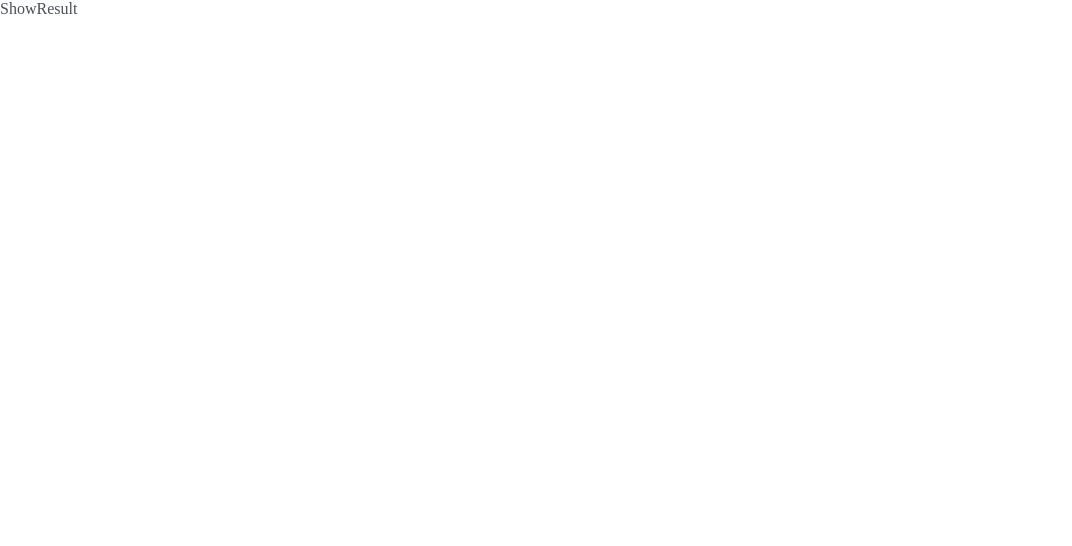
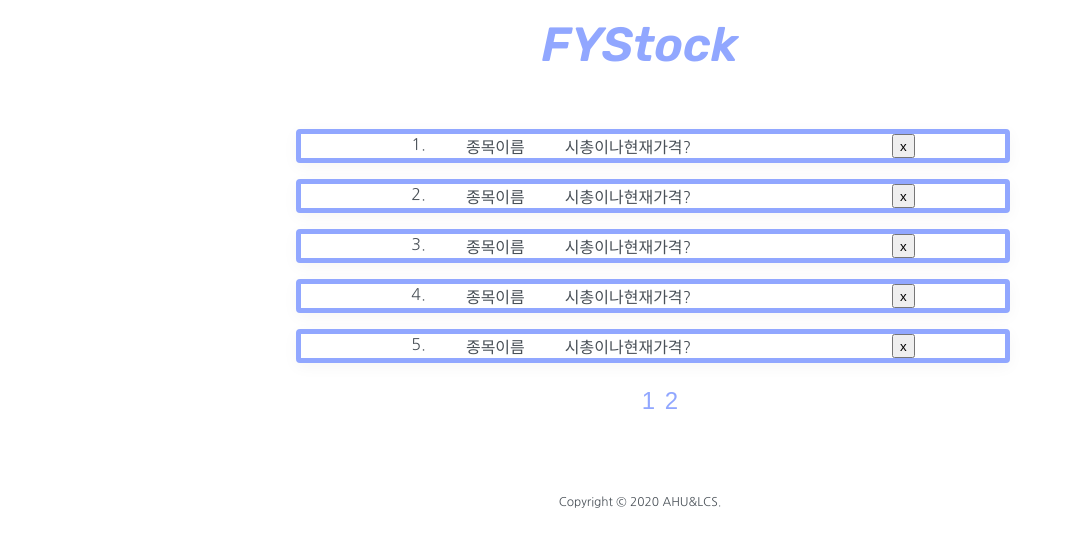
Before and after one commit to Jeff-Ahn/fystock, a React (Create React App) app in the folder client/: page /result in a window 1280 px wide. Shown: the top 546 px of the page, without its empty margins (0-1072 px from the left). Built offline with nearby package versions, Linux system fonts and the light colour scheme.

Commit message:
add: pagination

```diff
--- a/client/public/index.html
+++ b/client/public/index.html
@@ -28,6 +28,8 @@
       href="https://fonts.googleapis.com/css2?family=Rubik:ital,wght@1,600&display=swap"
       rel="stylesheet"
     />
+    <link rel="preconnect" href="https://fonts.gstatic.com" />
+<link href="https://fonts.googleapis.com/css2?family=Nanum+Gothic:wght@400;700&display=swap" rel="stylesheet" />
     <title>FYStock</title>
   </head>
   <body>
--- a/client/src/components/common/Button.js
+++ b/client/src/components/common/Button.js
@@ -1,7 +1,7 @@
 import React from 'react';
 import styled from '@emotion/styled';
 import { Route } from 'react-router-dom';
-import { PRIMARY_COLOR } from '../../domain/constants';
+import { MOBILE_MAX_WIDTH, PRIMARY_COLOR } from '../../domain/constants';
 
 const ButtonBlock = styled.button`
   display: inline-flex;
@@ -20,6 +20,10 @@ const ButtonBlock = styled.button`
   transition: 0.125s all ease-in;
   &:hover {
     box-shadow: 0px 2px 12px #00000030;
+  }
+
+  @media (max-width: ${MOBILE_MAX_WIDTH}px) {
+    font-size: 1.5rem;
   }
 `;
 
--- /dev/null
+++ b/client/src/components/common/Card.js
@@ -0,0 +1,52 @@
+import React from 'react';
+import { Link } from 'react-router-dom';
+import styled from '@emotion/styled';
+import { PRIMARY_COLOR } from '../../domain/constants';
+// import stocksApi from '../../api/stock';
+
+const StyledLink = styled(Link)`
+  text-decoration: none;
+  color: inherit;
+`;
+const CardBlock = styled.div`
+  display: flex;
+  justify-content: space-around;
+  border: 5px solid ${PRIMARY_COLOR};
+  width: 100%;
+  background: #fff;
+  border-radius: 4px;
+  box-shadow: 0 4px 16px 0 rgba(0, 0, 0, 0.04);
+  transition: 0.25s box-shadow ease-in, 0.25s transform ease-in;
+  margin: 0.5rem;
+  transition: 0.125s all ease-in;
+  &:hover {
+    box-shadow: 0 12px 20px 0 rgba(0, 0, 0, 0.08);
+    cursor: pointer;
+  }
+`;
+
+const Content = styled.div`
+  display: flex;
+  width: 20rem;
+  justify-content: space-around;
+`;
+
+const Card = ({ id, index }) => {
+  // const stock = stocksApi.getStock(id);
+
+  return (
+    <CardBlock>
+      <StyledLink to={`/result/${id}`}>
+        <Content>
+          {/* <header>{stock.stockName}</header> */}
+          <span>{index}.</span>
+          <header>종목이름</header>
+          <main>시총이나현재가격?</main>
+        </Content>
+      </StyledLink>
+      <button>x</button>
+    </CardBlock>
+  );
+};
+
+export default Card;
--- a/client/src/components/common/CheckBox.js
+++ b/client/src/components/common/CheckBox.js
@@ -1,5 +1,9 @@
+import styled from '@emotion/styled';
 import React from 'react';
 
+const TitleBlock = styled.span`
+  font-size: 1.125rem;
+`;
 const CheckBox = ({ onClick, onChange, title = '', checked = false }) => {
   return (
     <label>
@@ -9,7 +13,7 @@ const CheckBox = ({ onClick, onChange, title = '', checked = false }) => {
         type='checkbox'
         checked={checked}
       />
-      {title}
+      <TitleBlock>{title}</TitleBlock>
     </label>
   );
 };
--- /dev/null
+++ b/client/src/components/common/Pagination.js
@@ -0,0 +1,43 @@
+import React from 'react';
+import styled from '@emotion/styled';
+import { PRIMARY_COLOR } from '../../domain/constants';
+
+const Wrapper = styled.div`
+  display: flex;
+  justify-content: center;
+  align-items: center;
+`;
+const PageLists = styled.ul`
+  display: flex;
+`;
+const PageNumber = styled.li`
+  list-style: none;
+`;
+const PageButton = styled.button`
+  cursor: pointer;
+  font-size: 1.5rem;
+  color: ${PRIMARY_COLOR};
+  margin: 0 0.3rem;
+  padding: 0;
+  border: none;
+  background: none;
+`;
+const Pagination = ({ stockPerPage, totalStocks, paginate }) => {
+  const pageNumbers = [];
+
+  for (let i = 1; i <= Math.ceil(totalStocks / stockPerPage); i++) {
+    pageNumbers.push(i);
+  }
+  return (
+    <Wrapper>
+      <PageLists>
+        {pageNumbers.map((number) => (
+          <PageNumber key={number}>
+            <PageButton onClick={() => paginate(number)}>{number}</PageButton>
+          </PageNumber>
+        ))}
+      </PageLists>
+    </Wrapper>
+  );
+};
+export default Pagination;
--- a/client/src/components/search/Filter.js
+++ b/client/src/components/search/Filter.js
@@ -1,31 +1,80 @@
 import React from 'react';
 import styled from '@emotion/styled';
 import { PRIMARY_COLOR } from '../../domain/constants';
+import { css } from '@emotion/core';
 
 const FilterBlock = styled.div`
   display: flex;
+  justify-content: space-between;
+  align-items: center;
   padding-top: 1rem;
+  font-size: 1.125rem;
+`;
+
+const ConditionBlock = styled.span`
+  width: 100px;
+`;
+
+const NumberInput = styled.input`
+  transition: all 0.125s ease-in;
+  font-size: 0.875rem;
+  flex: 1;
+  height: 1.325rem;
+  margin-right: 0.5rem;
 `;
 
 const GLBtnBlock = styled.div``;
 
 const GreaterBtn = styled.button`
   background: ${(props) => props.color};
+  border-radius: 4px 0 0 4px;
+  font-size: 1.125rem;
+  padding: 0.2rem 0.5rem;
+  outline: none;
+  border: none;
+  font-weight: bold;
+  ${(props) =>
+    props.color &&
+    css`
+      color: #fff;
+    `}
 `;
 
 const LessBtn = styled.button`
   background: ${(props) => props.color};
+  border-radius: 0 4px 4px 0;
+  font-size: 1.125rem;
+  padding: 0.2rem 0.5rem;
+  border: none;
+  outline: none;
+  font-weight: bold;
+  ${(props) =>
+    props.color &&
+    css`
+      color: #fff;
+    `}
 `;
 
 const Filter = ({ condition, value, checkedState, id, setFilter }) => {
+  const onFocus = (e) => {
+    e.target.select();
+  };
+
   return (
     <FilterBlock>
-      <span>{condition}</span>
-      <input
+      <ConditionBlock>{condition}</ConditionBlock>
+      <NumberInput
         type='number'
+        step={5}
         value={value}
+        onFocus={(e) => onFocus(e)}
         onChange={(e) => {
-          setFilter(id, e.target.value * 1, checkedState);
+          const userInputValue =
+            e.target.value.length > 5
+              ? e.target.value.slice(0, 5) * 1
+              : e.target.value * 1;
+
+          setFilter(id, userInputValue, checkedState);
         }}
       />
       <GLBtnBlock
--- a/client/src/index.js
+++ b/client/src/index.js
@@ -16,6 +16,7 @@ const globalStyle = css`
     padding: 0;
     background-color: #fff;
     color: ${FYSTOCK_BLACK};
+    font-family: 'Nanum Gothic', sans-serif;
   }
 
   div#root {
--- a/client/src/pages/SearchFilter.js
+++ b/client/src/pages/SearchFilter.js
@@ -54,8 +54,6 @@ const SearchFilter = () => {
   };
 
   const setFilter = (id, value, checkedState) => {
-    console.log(filters);
-
     const filter = filters.find((filter) => filter.id === id);
     const newFilter = { ...filter, value, checkedState };
     const index = filters.indexOf(filter);
--- a/client/src/pages/ShowResult.js
+++ b/client/src/pages/ShowResult.js
@@ -1,7 +1,60 @@
-import React from 'react';
+import React, { useState } from 'react';
+import Card from '../components/common/Card';
+import GlobalLayout from '../components/base/GlobalLayout';
+import { MOBILE_MAX_WIDTH } from '../domain/constants';
+import styled from '@emotion/styled';
+import Pagination from '../components/common/Pagination';
+
+const Layout = styled.main`
+  display: flex;
+  flex-direction: column;
+  padding: 0 20%;
+  max-width: ${MOBILE_MAX_WIDTH};
+  margin: 2rem;
+`;
 
 const ShowResult = () => {
-  return <div>ShowResult</div>;
+  const [resultStocks, setResultStocks] = useState([
+    1,
+    2,
+    3,
+    4,
+    5,
+    6,
+    7,
+    8,
+    9,
+    10,
+  ]);
+  const [loading, setLoading] = useState(false);
+  const [currentPage, setCurrentPage] = useState(1);
+  const STOCK_PER_PAGE = 5;
+
+  const indexOfLastPost = currentPage * STOCK_PER_PAGE;
+  const indexOfFirstPost = indexOfLastPost - STOCK_PER_PAGE;
+  const currentStocks = resultStocks.slice(indexOfFirstPost, indexOfLastPost);
+
+  const onRemove = () => {};
+
+  const paginate = (pageNumber) => {
+    console.log(pageNumber);
+    setCurrentPage(pageNumber);
+  };
+
+  return (
+    <GlobalLayout>
+      <Layout>
+        {currentStocks.map((stock) => (
+          <Card index={stock} id={stock} />
+        ))}
+        <Pagination
+          stockPerPage={STOCK_PER_PAGE}
+          totalStocks={10}
+          paginate={paginate}
+        />
+      </Layout>
+    </GlobalLayout>
+  );
 };
 
 export default ShowResult;
```
